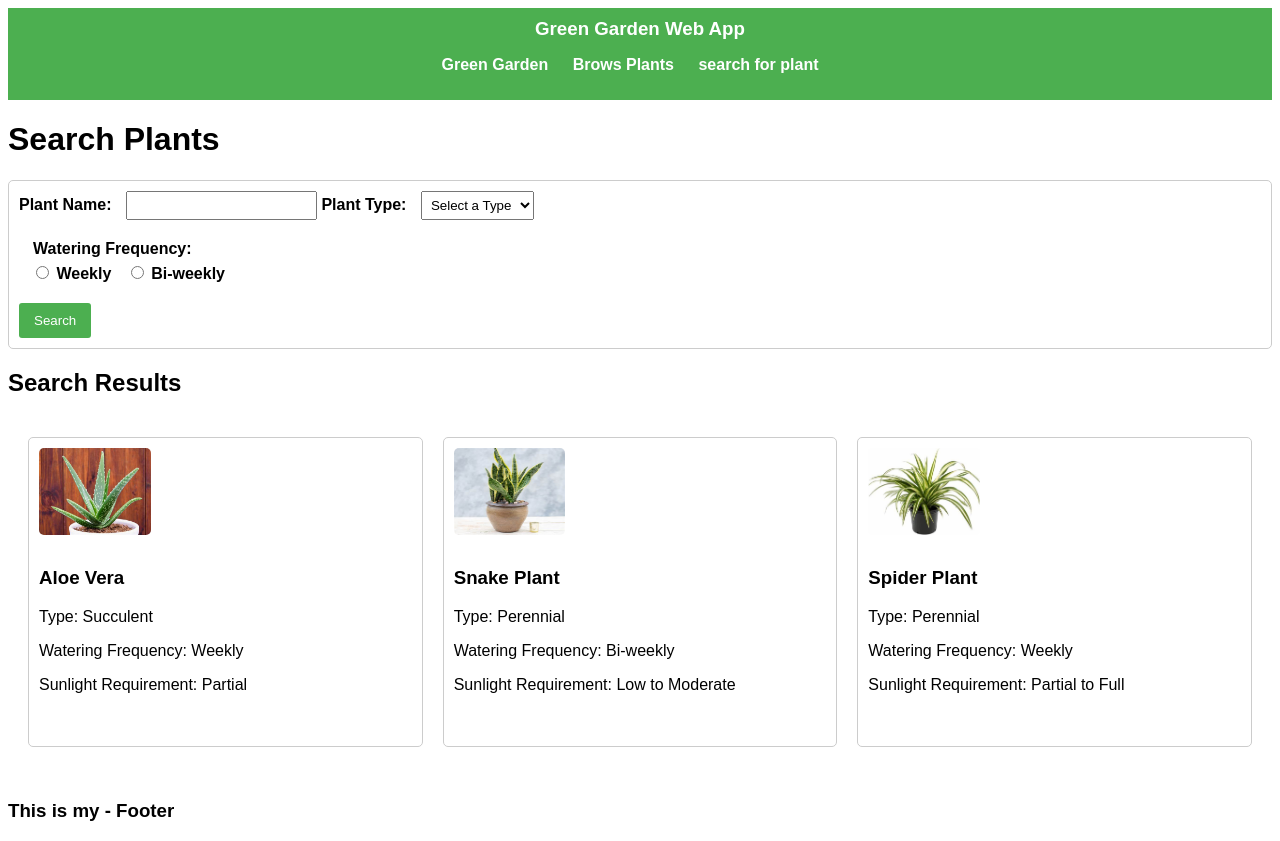
After one commit to Maram60/hrepo, a Django app: page /plantsSearch in a window 1280 px wide. The commit adds this page. Run offline with Django 5.2, Linux system fonts and the light colour scheme.

Commit message:
add search plant page , and search plant view

```diff
--- a/green_garden_web/green_garden_web/urls.py
+++ b/green_garden_web/green_garden_web/urls.py
@@ -21,4 +21,5 @@ from django.urls import path,include
 urlpatterns = [
     path("admin/", admin.site.urls),
     path('', include("plants_app.urls")),
+
 ]
--- a/green_garden_web/plants_app/templates/includes/header.html
+++ b/green_garden_web/plants_app/templates/includes/header.html
@@ -4,7 +4,7 @@
         <ul>
             <li><a href="/">Green Garden</a></li>
             <li><a href="/plants">Brows Plants</a></li>
-            <li><a href="/about">about</a></li>
+            <li><a href="/plantsSearch">search for plant</a></li>
         </ul>
     </nav>
 </header>
--- /dev/null
+++ b/green_garden_web/plants_app/templates/plantsmodule/plantsSearch.html
@@ -0,0 +1,48 @@
+{% extends "layouts/base.html" %}
+{%load static%}
+{% block content %}
+<h1>Search Plants</h1>
+
+<form action="/plantsSearch" method="get">
+    <label for="name">Plant Name:</label>
+    <input type="text" id="name" name="name">
+
+    <label for="type">Plant Type:</label>
+    <select id="type" name="type">
+        <option value="">Select a Type</option>
+        <option value="Succulent">Succulent</option>
+        <option value="Perennial">Perennial</option>
+        <!-- Add more plant types as options here -->
+    </select>
+
+    <fieldset>
+        <legend>Watering Frequency:</legend>
+        <label>
+            <input type="radio" name="watering_frequency" value="Weekly"> Weekly
+        </label>
+        <label>
+            <input type="radio" name="watering_frequency" value="Bi-weekly"> Bi-weekly
+        </label>
+        <!-- Add more watering frequencies as needed -->
+    </fieldset>
+
+    <button type="submit">Search</button>
+</form>
+{% if plants %}
+    <h2>Search Results</h2>
+    <div class="plant-results">
+        {% for plant in plants %}
+            <div class="plant">
+                <img src="{% static 'images/plant' %}{{ plant.id }}.jpeg" alt="{{ plant.name }}">
+                <h3>{{ plant.name }}</h3>
+                <p>Type: {{ plant.type }}</p>
+                <p>Watering Frequency: {{ plant.watering_frequency }}</p>
+                <p>Sunlight Requirement: {{ plant.sunlight_requirement }}</p>
+            </div>
+        {% endfor %}
+    </div>
+{% else %}
+    <p>No results found.</p>
+{% endif %}
+
+{% endblock content %}
--- a/green_garden_web/plants_app/urls.py
+++ b/green_garden_web/plants_app/urls.py
@@ -7,5 +7,6 @@ from plants_app import views
 urlpatterns = [
     path('', views.index, name='index'),
     path('plants', views.plants),
-    path('plants/<int:pId>', views.plant)
+    path('plants/<int:pId>', views.plant),
+    path('plantsSearch', views.filter_plant, name="filter_plant")
 ]
--- a/green_garden_web/plants_app/views.py
+++ b/green_garden_web/plants_app/views.py
@@ -20,10 +20,22 @@ def plant(request, pId):
     plant = next((p for p in plants if p['id'] == pId), None)
     return render(request, 'plantsmodule/plant.html', {'plant': plant})
 
-def filter_plant(request, name=None, plant_type=None):
+from django.shortcuts import render
+
+def filter_plant(request):
     plants = getPlants()
+
+    # Get the search parameters from the GET request
+    name = request.GET.get('name', '')
+    plant_type = request.GET.get('type', '')
+    watering_frequency = request.GET.get('watering_frequency', '')
+
+    # Filter plants based on the search query
     if name:
         plants = [p for p in plants if name.lower() in p['name'].lower()]
     if plant_type:
-        plants = [p for p in plants if plant_type.lower() == p['type'].lower()]
-    return render(request, 'filtered_plants_template.html', {'plants': plants})
+        plants = [p for p in plants if plant_type.lower() in p['type'].lower()]
+    if watering_frequency:
+        plants = [p for p in plants if watering_frequency.lower() == p['watering_frequency'].lower()]
+
+    return render(request, 'plantsmodule/plantsSearch.html', {'plants': plants})
--- a/green_garden_web/static/css/styles.css
+++ b/green_garden_web/static/css/styles.css
@@ -96,3 +96,44 @@ nav ul li a:hover {
     margin-bottom: 1em;
     font-size: 1.1em;
 }
+form {
+    margin: 20px 0;
+    padding: 10px;
+    border: 1px solid #ccc;
+    border-radius: 5px;
+}
+
+form label, form legend {
+    font-weight: bold;
+    margin-right: 10px;
+}
+
+form input[type="text"], form select {
+    padding: 5px;
+    margin-bottom: 10px;
+}
+
+form fieldset {
+    border: none;
+    margin: 10px 0;
+}
+
+form button {
+    background-color: #4CAF50;
+    color: white;
+    padding: 10px 15px;
+    border: none;
+    border-radius: 3px;
+    cursor: pointer;
+}
+
+form button:hover {
+    background-color: #367c39;
+}
+
+.plant-results {
+    display: grid;
+    grid-template-columns: repeat(auto-fit, minmax(250px, 1fr));
+    gap: 20px;
+    padding: 20px;
+}
```
